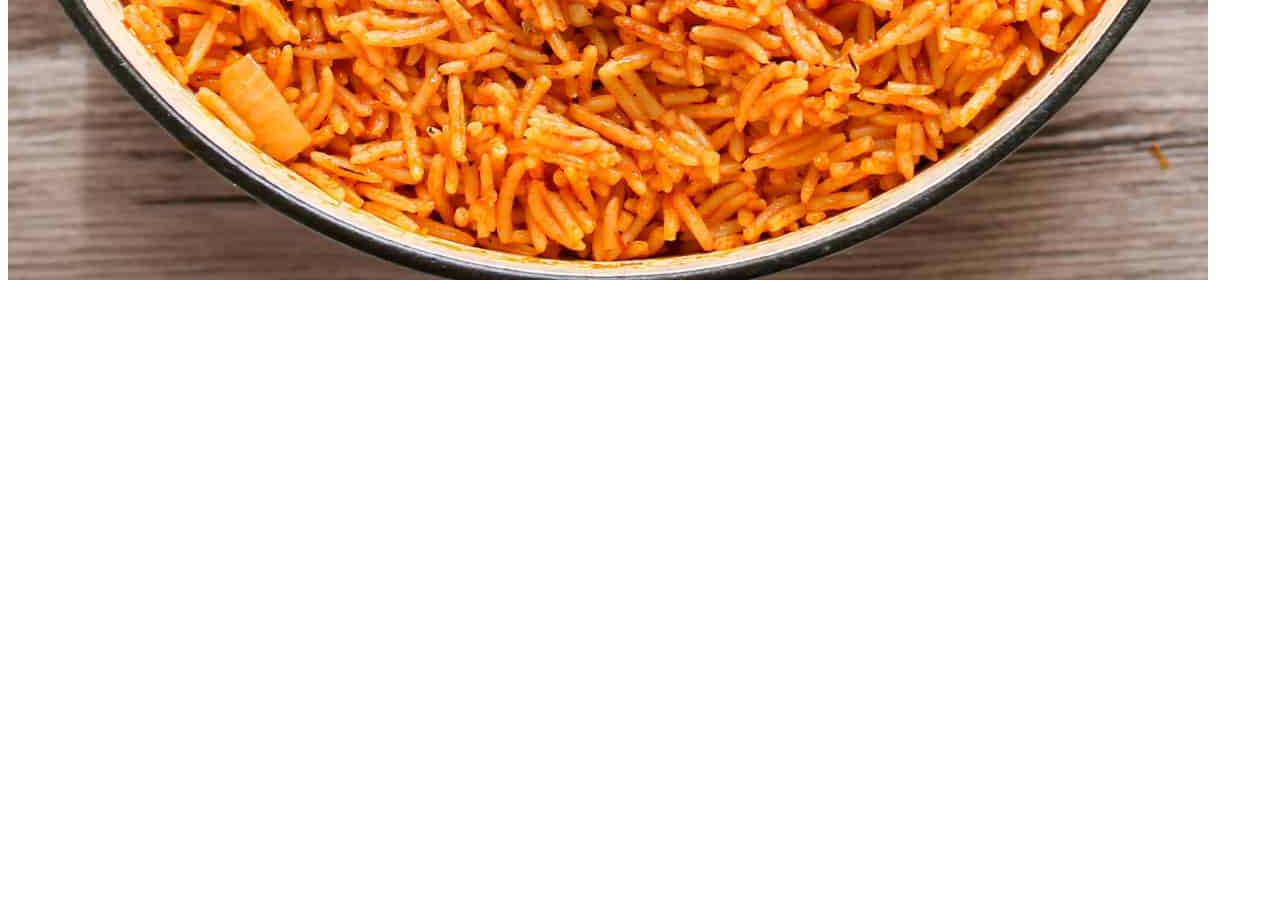
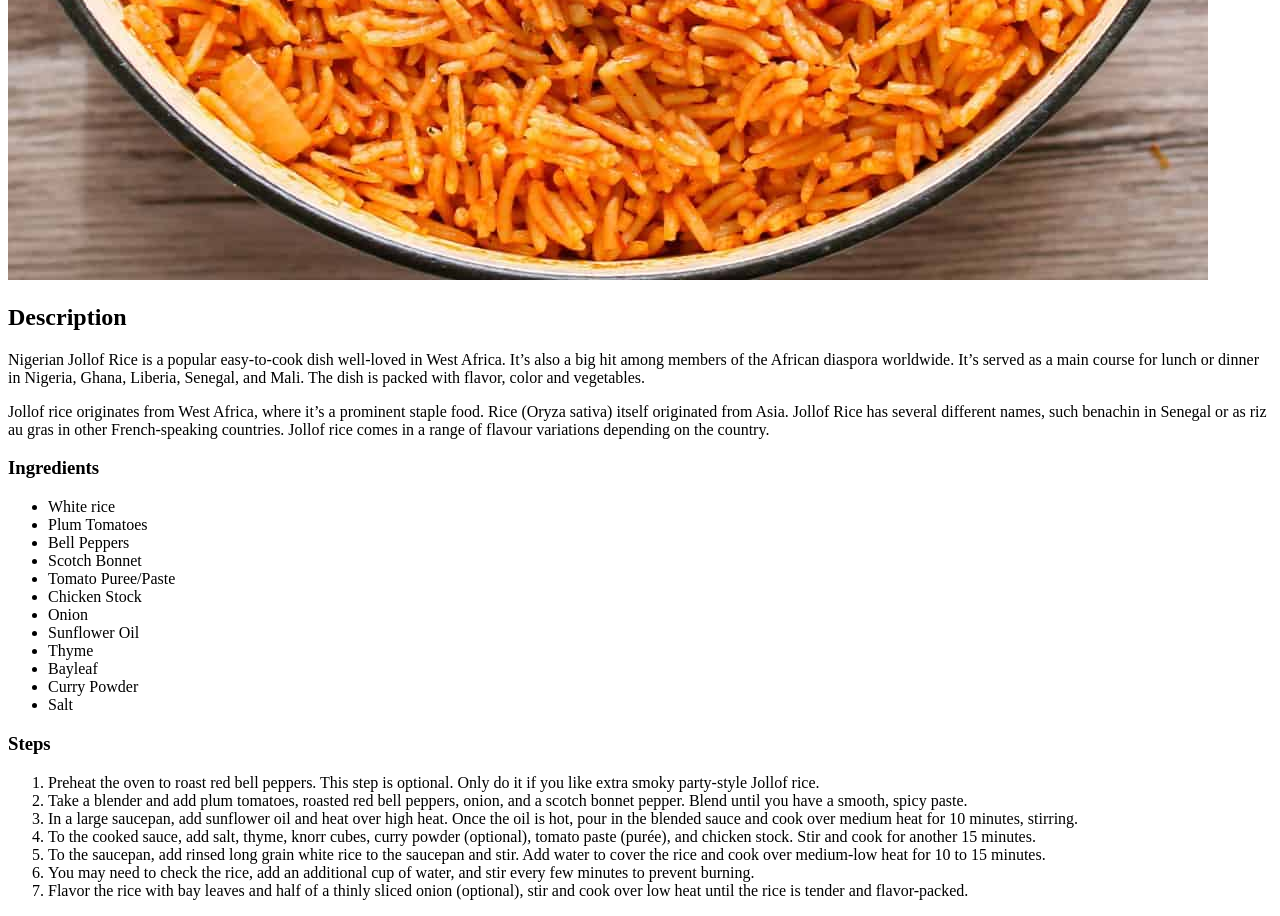
Before and after one commit to Nogor/odin-recipes, a plain HTML site: page recipes/jollof_rice.html in a window 1280 px wide. Shown: the part 1000-1916 px from the top of the page. Before the commit the page ends 1300 px from the top, so only its background shows below. Drawn offline with Linux system fonts and the light colour scheme.

Commit message:
Finished the Jollof Rice page

```diff
--- a/recipes/jollof_rice.html
+++ b/recipes/jollof_rice.html
@@ -8,5 +8,70 @@
 <body>
     <h1>Jollof Rice</h1>
     <p><img src="../images/jollof.jpeg"></p>
+    <h2>Description</h2>
+    <p>Nigerian Jollof Rice is a popular easy-to-cook dish well-loved in West Africa. It’s
+         also a big hit among members of the African diaspora worldwide.
+          It’s served as a main course for lunch or dinner in Nigeria,
+           Ghana, Liberia, Senegal, and Mali. The dish is packed with flavor, color and vegetables.
+
+    </p>
+    <p>
+        Jollof rice originates from West Africa, where it’s a prominent staple food. Rice (Oryza sativa) itself originated from Asia.
+         Jollof Rice has several different names,
+         such benachin in Senegal or as riz au gras in other French-speaking countries. Jollof
+          rice comes in a range of flavour variations depending on the country.
+    </p>
+    <h3>Ingredients</h3>
+    <ul>
+        <li>White rice</li>
+        <li>Plum Tomatoes</li>
+        <li>Bell Peppers</li>
+        <li>Scotch Bonnet</li>
+        <li>Tomato Puree/Paste</li>
+        <li>Chicken Stock</li>
+        <li>Onion</li>
+        <li>Sunflower Oil</li>
+        <li>Thyme</li>
+        <li>Bayleaf</li>
+        <li>Curry Powder</li>
+        <li>Salt</li>
+    </ul>
+    <h3>Steps</h3>
+    <ol>
+        <li>Preheat the oven to roast red bell peppers.
+             This step is optional.
+              Only do it if you like extra smoky party-style Jollof rice.</li>
+        <li>Take a blender and add plum tomatoes,
+             roasted red bell
+              peppers, onion, and a scotch bonnet pepper.
+               Blend until you have a smooth, spicy paste.
+        </li>
+        <li>In a large saucepan,
+             add sunflower oil and heat over high heat.
+              Once the oil is hot, pour in the blended sauce
+               and cook over medium heat for 10 minutes,
+                stirring.</li>
+        <li>To the cooked sauce,
+             add salt, thyme,
+              knorr cubes, curry
+               powder (optional), tomato paste (purée),
+                and chicken stock. Stir and cook for another 15 minutes.</li>
+        <li>To the saucepan,
+             add rinsed long grain white
+              rice to the saucepan and stir.
+               Add water to cover the rice and
+                cook over medium-low heat for 10
+                 to 15 minutes.</li>
+        <li>You may need to check the
+             rice, add an
+              additional cup
+               of water, and stir every
+                few minutes to prevent burning.</li>
+        <li>Flavor the rice
+             with bay leaves and half of a
+              thinly sliced onion (optional),
+               stir and cook over low heat until the rice is tender and flavor-packed.</li>
+
+    </ol>
 </body>
 </html>
```
Also changed, not shown: index.html (+1 -1 lines).
